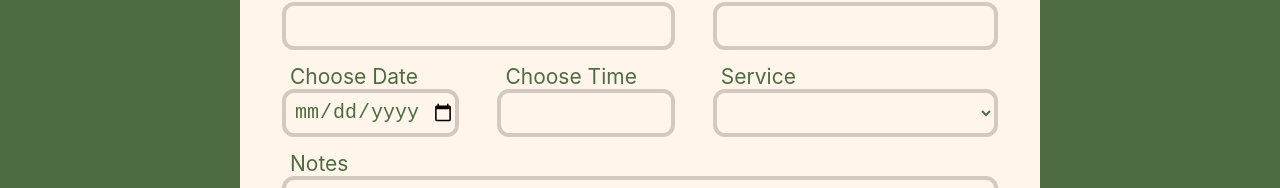
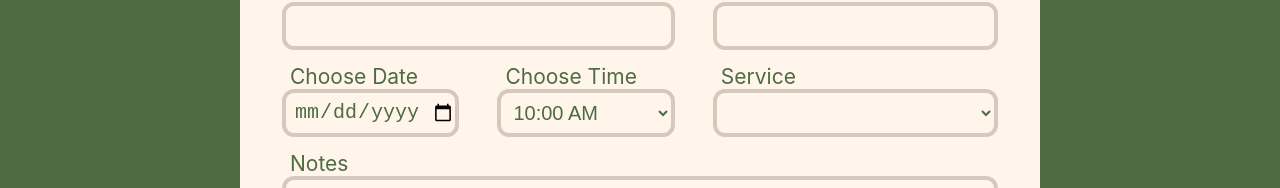
Before and after one commit to tagtart1/tropical-hair-salon, a React (Create React App) app: page / in a window 1280 px wide. Shown: the part 3463-3651 px from the top of the page. Built offline with nearby package versions, Linux system fonts and the light colour scheme.

Commit message:
Change Form format

```diff
--- a/src/components/Appointment.jsx
+++ b/src/components/Appointment.jsx
@@ -1,5 +1,6 @@
 import React from "react";
 import "../styles/Appointment.scss";
+import TimeSelect from "./TimeSelect";
 
 const Appointment = () => {
   return (
@@ -28,7 +29,7 @@ const Appointment = () => {
           </div>
           <div className="form-group time-group">
             <label htmlFor="time">Choose Time</label>
-            <input type="text" id="time" name="time" />
+            <TimeSelect />
           </div>
           <div className="form-group service-group">
             <label htmlFor="service">Service</label>
--- /dev/null
+++ b/src/components/TimeSelect.jsx
@@ -0,0 +1,47 @@
+import React from "react";
+
+const TimeSelect = () => {
+  return (
+    <select id="timeSelect">
+      <option value="10:00 AM">10:00 AM</option>
+      <option value="10:15 AM">10:15 AM</option>
+      <option value="10:30 AM">10:30 AM</option>
+      <option value="10:45 AM">10:45 AM</option>
+      <option value="11:00 AM">11:00 AM</option>
+      <option value="11:15 AM">11:15 AM</option>
+      <option value="11:30 AM">11:30 AM</option>
+      <option value="11:45 AM">11:45 AM</option>
+      <option value="12:00 PM">12:00 PM</option>
+      <option value="12:15 PM">12:15 PM</option>
+      <option value="12:30 PM">12:30 PM</option>
+      <option value="12:45 PM">12:45 PM</option>
+      <option value="1:00 PM">1:00 PM</option>
+      <option value="1:15 PM">1:15 PM</option>
+      <option value="1:30 PM">1:30 PM</option>
+      <option value="1:45 PM">1:45 PM</option>
+      <option value="2:00 PM">2:00 PM</option>
+      <option value="2:15 PM">2:15 PM</option>
+      <option value="2:30 PM">2:30 PM</option>
+      <option value="2:45 PM">2:45 PM</option>
+      <option value="3:00 PM">3:00 PM</option>
+      <option value="3:15 PM">3:15 PM</option>
+      <option value="3:30 PM">3:30 PM</option>
+      <option value="3:45 PM">3:45 PM</option>
+      <option value="4:00 PM">4:00 PM</option>
+      <option value="4:15 PM">4:15 PM</option>
+      <option value="4:30 PM">4:30 PM</option>
+      <option value="4:45 PM">4:45 PM</option>
+      <option value="5:00 PM">5:00 PM</option>
+      <option value="5:15 PM">5:15 PM</option>
+      <option value="5:30 PM">5:30 PM</option>
+      <option value="5:45 PM">5:45 PM</option>
+      <option value="6:00 PM">6:00 PM</option>
+      <option value="6:15 PM">6:15 PM</option>
+      <option value="6:30 PM">6:30 PM</option>
+      <option value="6:45 PM">6:45 PM</option>
+      <option value="7:00 PM">7:00 PM</option>
+    </select>
+  );
+};
+
+export default TimeSelect;
--- a/src/styles/Appointment.scss
+++ b/src/styles/Appointment.scss
@@ -172,11 +172,15 @@
       }
 
       form {
+        padding: 20px 28px;
         .form-group {
           label {
+            font-size: 18px;
           }
           input,
           select {
+            height: 40px;
+            font-size: 17px;
           }
 
           input:focus,
```
